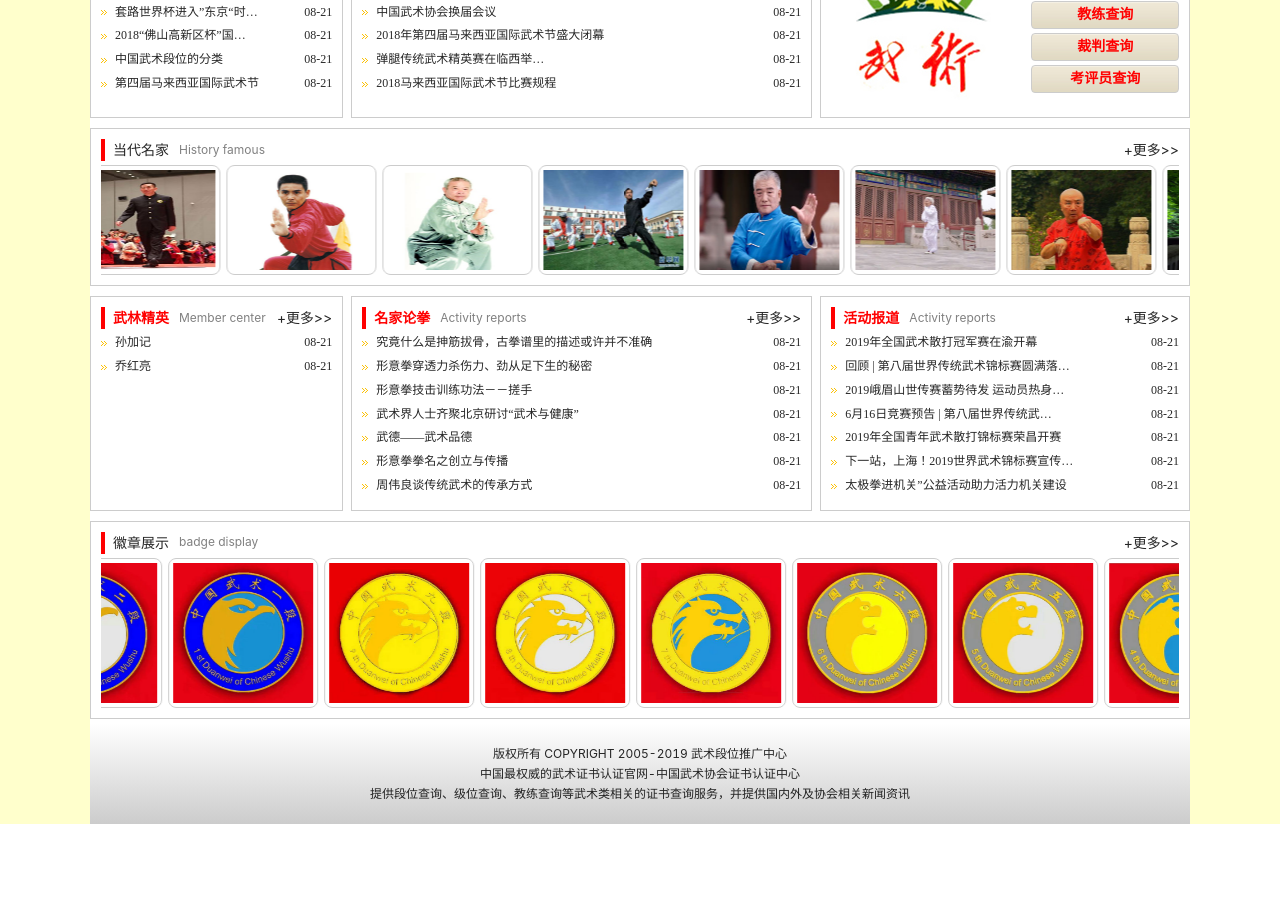
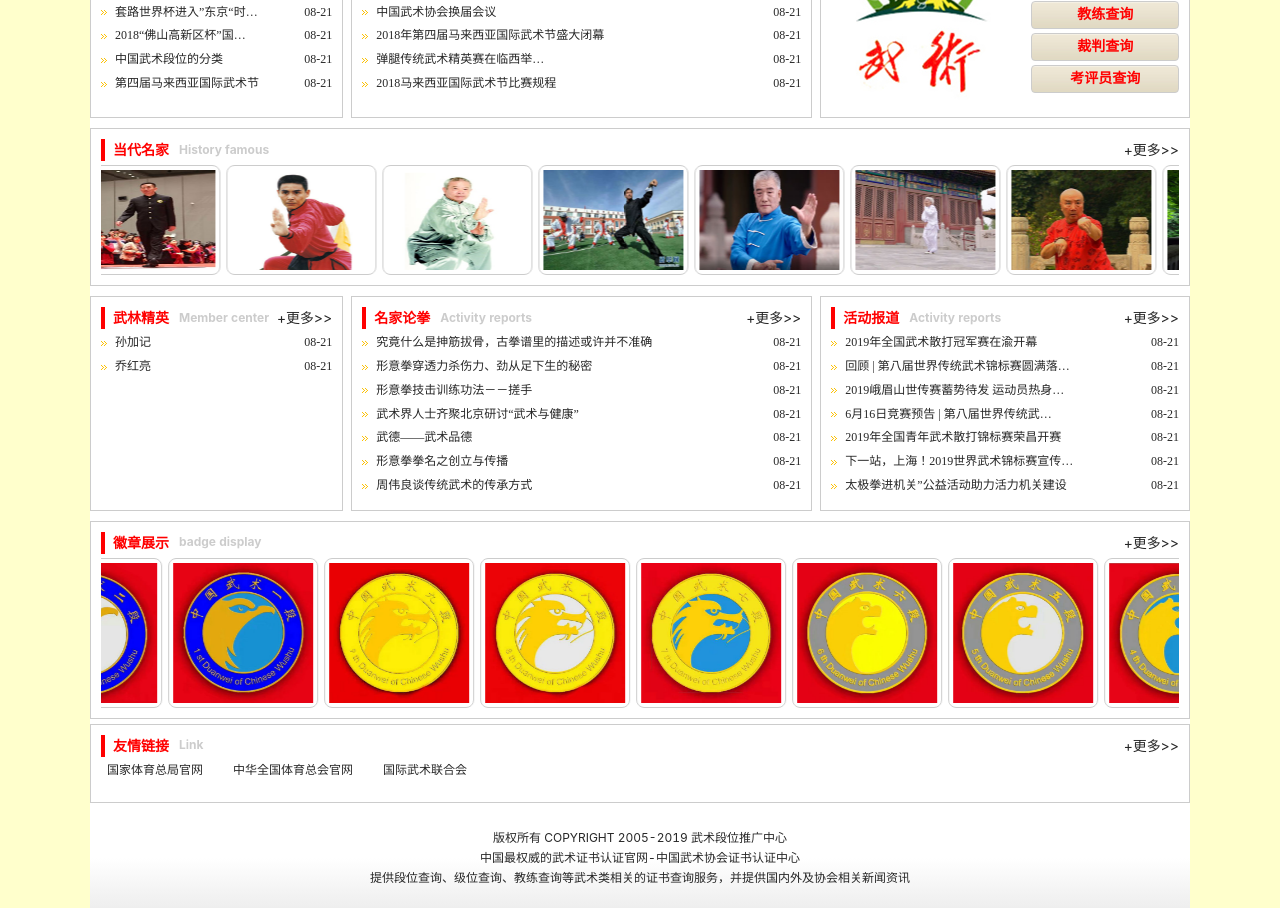
Before and after one commit to feigebaobei/reactofwebsite, a React (Create React App) app: page / in a window 1280 px wide. Shown: the part 480-1388 px from the top of the page. Before the commit the page ends 1304 px from the top, so only its background shows below. Built offline with nearby package versions, Linux system fonts and the light colour scheme.

Commit message:
feat(home): 修正样式

```diff
--- a/src/pages/Home/first.scss
+++ b/src/pages/Home/first.scss
@@ -41,8 +41,13 @@
                     height: 100%;
                     margin-right: 8px;
                 }
+                .name {
+                    color: red;
+                    font-weight: 600;
+                }
                 .grey {
-                    color: gray;
+                    color: #ccc;
+                    font-weight: bold;
                     margin-left: 10px;
                     font-size: 12px;
                 }
@@ -66,10 +71,6 @@
         }
         .newsIcon {
             margin-right: 8px;
-        }
-        .name {
-            color: red;
-            font-weight: 600;
         }
         .news {
             /* width: 440px; */
@@ -95,8 +96,13 @@
                     height: 100%;
                     margin-right: 8px;
                 }
+                .name {
+                    color: red;
+                    font-weight: 600;
+                }
                 .grey {
-                    color: gray;
+                    color: #ccc;
+                    font-weight: bold;
                     margin-left: 10px;
                     font-size: 12px;
                 }
@@ -148,8 +154,13 @@
                     height: 100%;
                     margin-right: 8px;
                 }
+                .name {
+                    color: red;
+                    font-weight: 600;
+                }
                 .grey {
-                    color: gray;
+                    color: #ccc;
+                    font-weight: bold;
                     margin-left: 10px;
                     font-size: 12px;
                 }
@@ -176,13 +187,63 @@
                 height: 100%;
                 margin-right: 8px;
             }
+            .name {
+                color: red;
+                font-weight: 600;
+            }
             .grey {
-                color: gray;
+                color: #ccc;
+                font-weight: bold;
                 margin-left: 10px;
                 font-size: 12px;
             }
         }
 
+    }
+    .friend-link {
+        padding: 10px;
+        margin: 5px 0;
+        .header {
+            display: flex;
+            justify-content: space-between;
+            margin-bottom: 4px;
+            /* align-items: center; */
+            .headerLeft {
+                display: flex;
+                align-items: center;
+            }
+            .headerRight {}
+            .block {
+                display: inline-block;
+                background-color: red;
+                width:4px;
+                height: 100%;
+                margin-right: 8px;
+            }
+            .name {
+                color: red;
+                font-weight: 600;
+            }
+            .grey {
+                color: #ccc;
+                font-weight: bold;
+                margin-left: 10px;
+                font-size: 12px;
+            }
+        }
+        .container {
+            margin-left: 6px;
+            p {
+                font-size: 12px;
+                .newsPLeft {
+                    cursor: pointer;
+                    margin-right: 30px;
+                }
+                .newsPLeft:hover {
+                    text-decoration: underline;
+                }
+            }
+        }
     }
 
     .imgScrollBoxBox {
@@ -190,9 +251,6 @@
         overflow: hidden;
     }
     .imgScrollBox {
-        -webkit-animation: myfirst 15s; /* Safari Chrome opera */
-        -ms-animation: myfirst 15s; /* ie */
-        -moz-animation: myfirst 15s; /* ff */
         animation: myfirst 15s;
         width: 3200px;
         text-align: right;
@@ -203,37 +261,6 @@
     }
     .imgScrollBox:hover {
         animation-play-state: paused;
-    }
-    @-webkit-keyframes myfirst /* Safari Chrome opera */
-    {
-        /* 0%   {background: red;}
-        25%  {background: yellow;}
-        50%  {background: blue;}
-        100% {background: green;} */
-        0% {
-            transform: translateX(-2100px);
-        }
-        100% {
-            transform: translateX(-540px);
-        }
-    }
-    @-ms-keyframes myfirst /* ie */
-    {
-        0% {
-            transform: translateX(-2100px);
-        }
-        100% {
-            transform: translateX(-540px);
-        }
-    }
-    @-moz-keyframes myfirst /* ff */
-    {
-        0% {
-            transform: translateX(-2100px);
-        }
-        100% {
-            transform: translateX(-540px);
-        }
     }
     @keyframes myfirst
     {
@@ -260,9 +287,6 @@
     }
 
     .widgetScrollBox {
-        -webkit-animation: widgetAnimate 15s; /* Safari Chrome opera */
-        -ms-animation: widgetAnimate 15s; /* ie */
-        -moz-animation: widgetAnimate 15s; /* ff */
         animation: widgetAnimate 15s;
         width: 3200px;
         text-align: right;
@@ -284,38 +308,6 @@
     .widgetScrollBox:hover {
         animation-play-state: paused;
     }
-    @-webkit-keyframes widgetAnimate /* Safari Chrome opera */
-    {
-        /* 0%   {background: red;}
-        25%  {background: yellow;}
-        50%  {background: blue;}
-        100% {background: green;} */
-        0% {
-            transform: translateX(-2100px);
-        }
-        100% {
-            // transform: translateX(-540px);
-            transform: translateX(-696px);
-        }
-    }
-    @-ms-keyframes widgetAnimate /* ie */
-    {
-        0% {
-            transform: translateX(-2100px);
-        }
-        100% {
-            transform: translateX(-696px);
-        }
-    }
-    @-moz-keyframes widgetAnimate /* ff */
-    {
-        0% {
-            transform: translateX(-2100px);
-        }
-        100% {
-            transform: translateX(-696px);
-        }
-    }
     @keyframes widgetAnimate
     {
         0% {
@@ -327,7 +319,7 @@
     }
     .homefooter {
         text-align: center;
-        background: linear-gradient(0deg, #ccc, transparent);
+        background: linear-gradient(0deg, #eee, transparent 50%);
         padding: 20px;
         p {
             margin: 0;
--- a/src/pages/Home/index.js
+++ b/src/pages/Home/index.js
@@ -425,7 +425,7 @@ let Home = () => {
                 </header>
                 <section className="imgScrollBoxBox">
                     {/* <div className={stylesAnimation.widgetScrollBox}> */}
-                <div className='widgetScrollBox'>
+                    <div className='widgetScrollBox'>
                         {/* 需要设置链接 */}
                         <div className="imgBox">
                             <img className="mingjiaPic" src={require('../../access/20190821114713961396.jpeg')} alt="" />
@@ -485,7 +485,33 @@ let Home = () => {
                     </div>
                 </section>
             </section>
-            {/* 友情链接 不要 */}
+            {/* 友情链接 不做链接 */}
+            <section className="friend-link bordered">
+                <header className="header">
+                    <div className="headerLeft">
+                        <span className="block"></span>
+                        <span className="name">友情链接</span>
+                        <span className="grey">Link</span>
+                    </div>
+                    <div className="headerRight">
+                        <span className="more">+更多>></span>
+                    </div>
+                    {/* 国家体育总局官网    中华全国体育总会官网    国际武术联合会 */}
+                </header>
+                <section className="container">
+                    <p>
+                        <span className="newsPLeft">
+                            <span className="containerLinks">国家体育总局官网</span>
+                        </span>
+                        <span className="newsPLeft">
+                            <span className="containerLinks">中华全国体育总会官网</span>
+                        </span>
+                        <span className="newsPLeft">
+                            <span className="containerLinks">国际武术联合会</span>
+                        </span>
+                    </p>
+                </section>
+            </section>
             {/* footer */}
             <footer className="homefooter">
                 <p>版权所有  COPYRIGHT  2005-2019 武术段位推广中心</p>
```
